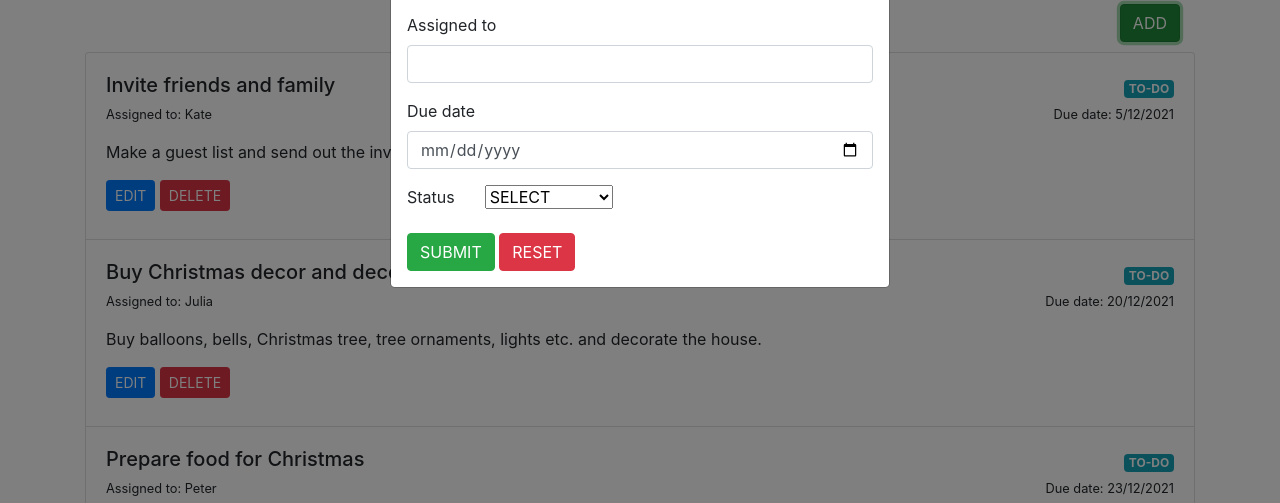
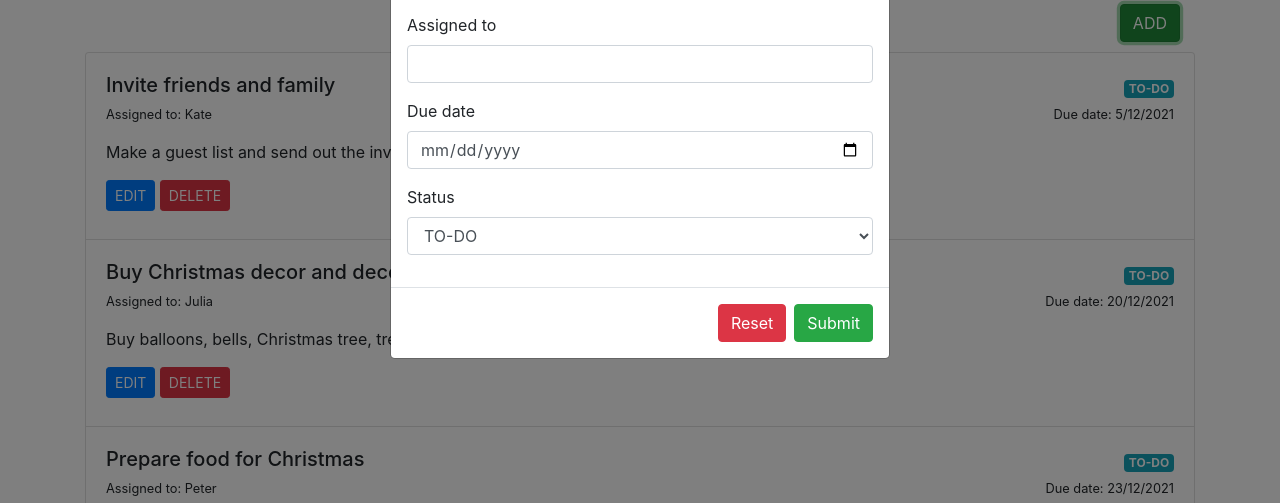
Before and after one commit to Eulofia/mytaskplanner, a plain HTML site: page index.html in a window 1280 px wide. Both pictures are taken after a click on the button "ADD". Shown: the part 297-800 px from the top of the page. Drawn offline with nearby package versions, Linux system fonts and the light colour scheme.

Commit message:
Fixed the modals

```diff
--- a/index.html
+++ b/index.html
@@ -62,29 +62,23 @@
                 </div>
 
                 <div class="form-group">
-                <div class="row">
-                  <div class="col-auto">
-                    <label class="status">Status</label>
-                  </div>
-                    <div class="col-auto">
-                      <select class="form-select" aria-label="Default select example">
-                        <option selected>SELECT</option>
+                  <label for="status">Status</label>
+                  <select class="form-control" id="status">
                     <option value="todo">TO-DO</option>
                       <option value="inprogress">IN PROGRESS</option>
                       <option value="review">REVIEW</option>
                       <option value="done">DONE</option>
                     </select>
                   </div>
-                </div>
+
                 </div>
 
-                  <div>
-                   <button type="submit" class="btn btn-success">SUBMIT</button>
-                  <button type="reset" class="btn btn-danger">RESET</button>
+                  <div class="modal-footer">
+                    <button type="reset" value="Reset" class="btn btn-danger">Reset</button>
+                    <button type="submit" value="Submit" class="btn btn-success">Submit</button>
                 </div>
                   </form>
 
-            </div>
           </div>
         </div>
       </div>
@@ -189,25 +183,21 @@
         </div>
 
         <div class="form-group">
-          <div class="row">
-            <div class="col-auto">
-              <label class="status">Status</label>
-            </div>
-              <div class="col-auto">
-                <select class="form-select" aria-label="Default select example">
-                  <option selected>SELECT</option>
+          <label for="status">Status</label>
+          <select class="form-control" id="status">
             <option value="todo">TO-DO</option>
               <option value="inprogress">IN PROGRESS</option>
               <option value="review">REVIEW</option>
               <option value="done">DONE</option>
             </select>
           </div>
-          </div>
+
+
       </div>
 
-            <div>
-             <button type="submit" class="btn btn-success">SUBMIT</button>
-            <button type="reset" class="btn btn-danger">RESET</button>
+      <div class="modal-footer">
+        <button type="reset" value="Reset" class="btn btn-danger">Reset</button>
+        <button type="submit" value="Submit" class="btn btn-success">Submit</button>
     </div>
             </form>
 
```
Lines whose indentation alone changed are shown as unchanged.
